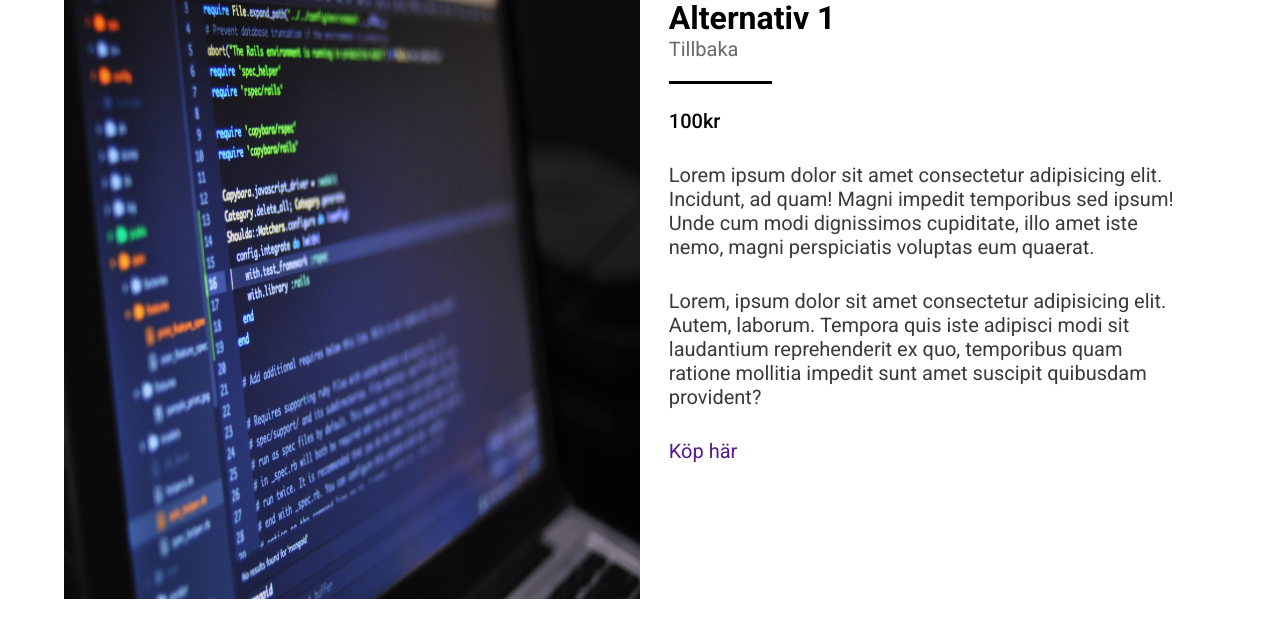
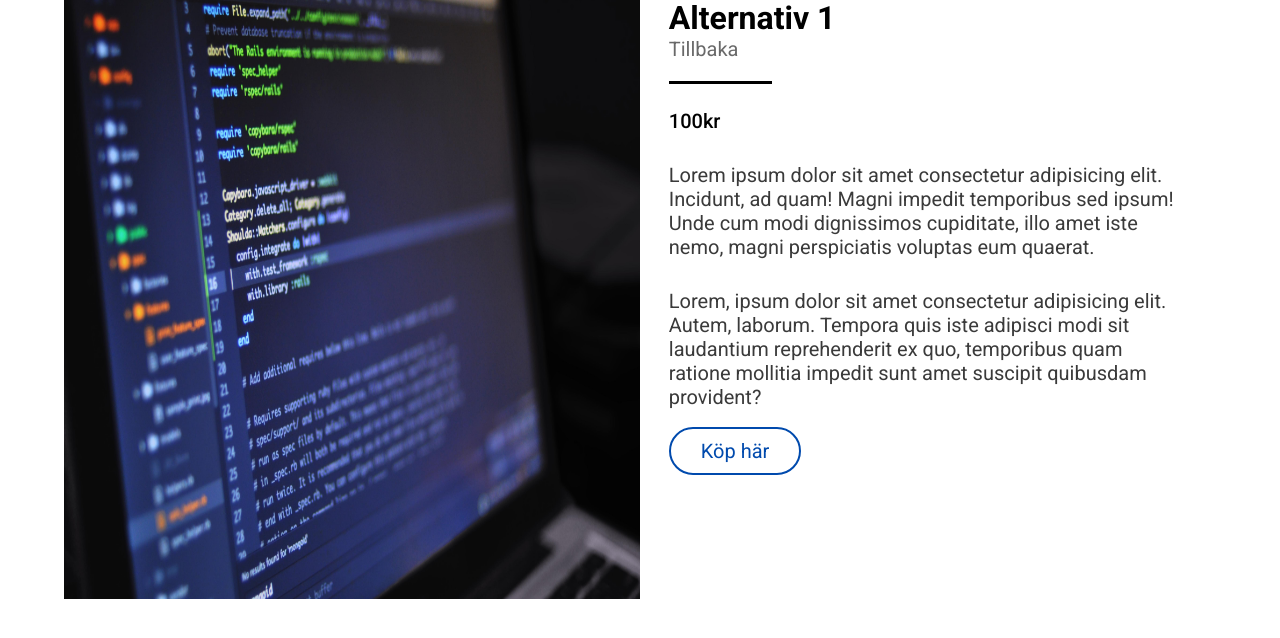
Before and after one commit to oscarskold/Hemsida-webdhs, a PHP site: page /html/product1.html in a window 1280 px wide. Shown: the part 101-739 px from the top of the page. Run offline with PHP 8.4, Linux system fonts and the light colour scheme.

Commit message:
Changed id to class on products

```diff
--- a/css/footer.css
+++ b/css/footer.css
@@ -1,6 +1,6 @@
 footer {
     /* background-color: #28282B; */
-    background-color: black;
+    background-color: #252525;
     height: 440px;
     font-family: 'Montserrat';
     z-index: -1;
--- a/html/product1.html
+++ b/html/product1.html
@@ -56,7 +56,7 @@
             <span class="price">100kr</span>
             <p>Lorem ipsum dolor sit amet consectetur adipisicing elit. Incidunt, ad quam! Magni impedit temporibus sed ipsum! Unde cum modi dignissimos cupiditate, illo amet iste nemo, magni perspiciatis voluptas eum quaerat.</p>
             <p class="p-bottom">Lorem, ipsum dolor sit amet consectetur adipisicing elit. Autem, laborum. Tempora quis iste adipisci modi sit laudantium reprehenderit ex quo, temporibus quam ratione mollitia impedit sunt amet suscipit quibusdam provident?</p>
-            <a id="buy" href="">Köp här</a>
+            <a class="buy" href="">Köp här</a>
         </div>
     </div>
 
--- a/html/product2.html
+++ b/html/product2.html
@@ -56,7 +56,7 @@
             <span class="price">100kr</span>
             <p>Lorem ipsum dolor sit amet consectetur adipisicing elit. Incidunt, ad quam! Magni impedit temporibus sed ipsum! Unde cum modi dignissimos cupiditate, illo amet iste nemo, magni perspiciatis voluptas eum quaerat.</p>
             <p class="p-bottom">Lorem, ipsum dolor sit amet consectetur adipisicing elit. Autem, laborum. Tempora quis iste adipisci modi sit laudantium reprehenderit ex quo, temporibus quam ratione mollitia impedit sunt amet suscipit quibusdam provident?</p>
-            <a id="buy" href="">Köp här</a>
+            <a class="buy" href="">Köp här</a>
         </div>
     </div>
 
--- a/html/product3.html
+++ b/html/product3.html
@@ -56,7 +56,7 @@
             <span class="price">100kr</span>
             <p>Lorem ipsum dolor sit amet consectetur adipisicing elit. Incidunt, ad quam! Magni impedit temporibus sed ipsum! Unde cum modi dignissimos cupiditate, illo amet iste nemo, magni perspiciatis voluptas eum quaerat.</p>
             <p class="p-bottom">Lorem, ipsum dolor sit amet consectetur adipisicing elit. Autem, laborum. Tempora quis iste adipisci modi sit laudantium reprehenderit ex quo, temporibus quam ratione mollitia impedit sunt amet suscipit quibusdam provident?</p>
-            <a id="buy" href="">Köp här</a>
+            <a class="buy" href="">Köp här</a>
         </div>
     </div>
 
```
